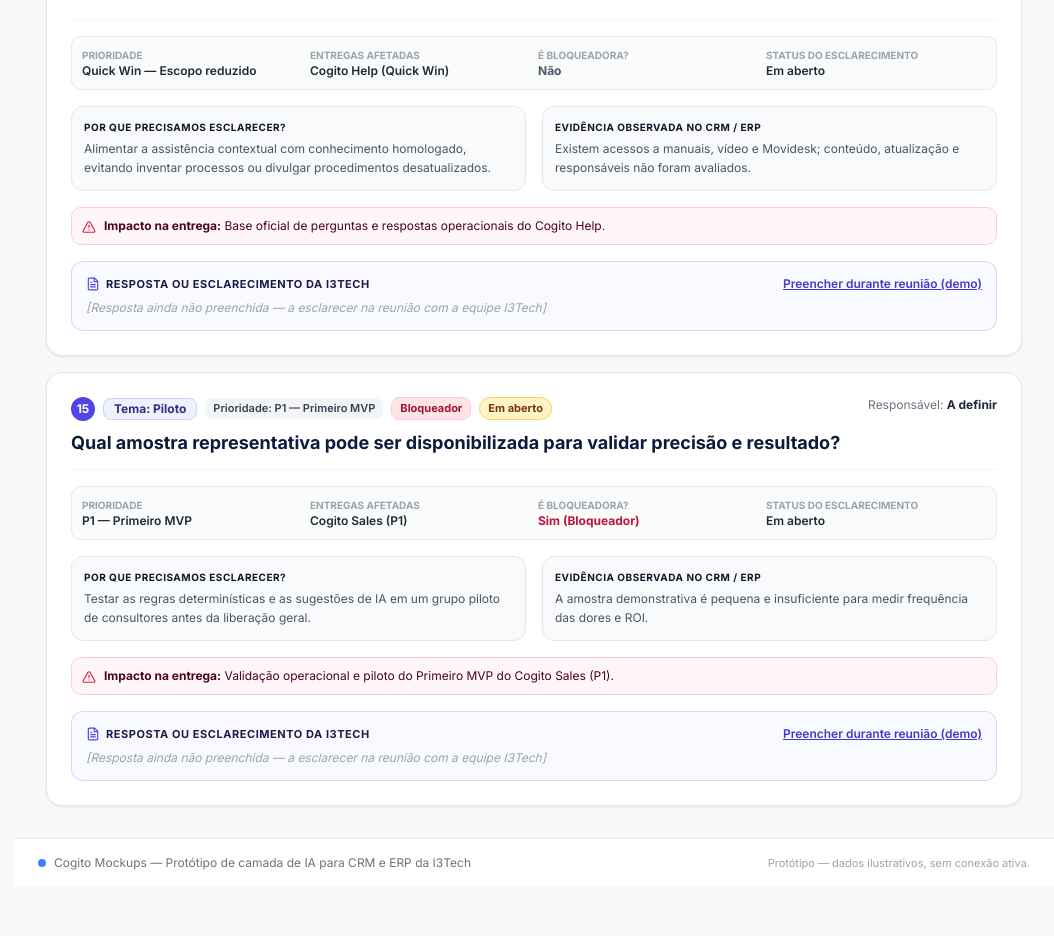
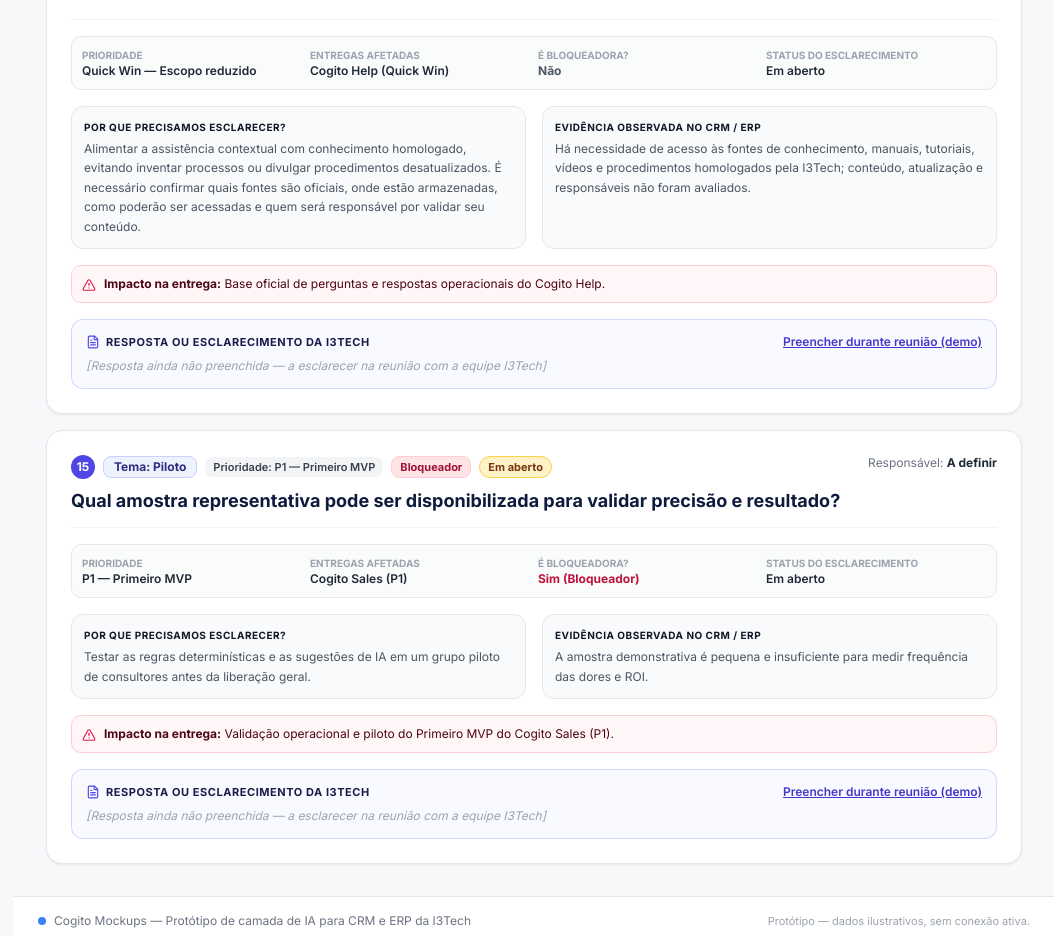
Before and after one commit to figueroaster-dev/cogito-mockups-k9w2c8b2t, a React (Vite) app: page /validacao in a window 1280 px wide. Shown: the part 6920-7856 px from the top of the page, without its empty margins (226-1280 px from the left). Before the commit the page ends 7807 px from the top, so only its background shows below. Built offline with nearby package versions, Linux system fonts and the light colour scheme.

Commit message:
fix(content): substituir mencoes a Movidesk por fontes homologadas a validar (v0.0.18)

```diff
--- a/package.json
+++ b/package.json
@@ -2,7 +2,7 @@
   "name": "skip-react-template",
   "description": "A frontend React Vite TypeScript Shadcn UI template for Skip projects",
   "private": true,
-  "version": "0.0.17",
+  "version": "0.0.18",
   "type": "module",
   "scripts": {
     "start": "vite dev",
--- a/src/lib/pocketbase/schema.json
+++ b/src/lib/pocketbase/schema.json
@@ -1,5 +1,5 @@
 {
-  "generatedAt": "2026-10-26T16:53:00.626Z",
+  "generatedAt": "2026-10-26T16:58:03.507Z",
   "collections": [
     {
       "name": "users",
--- a/src/pages/Index.tsx
+++ b/src/pages/Index.tsx
@@ -70,7 +70,7 @@
       setTimeout(() => navigate('/validacao'), 400)
     } else {
       setAskContextNote(
-        'Contexto considerado: Manuais de apoio e base Movidesk I3Tech (demonstrativo).',
+        'Contexto considerado: Manuais, procedimentos e fontes de conhecimento da I3Tech (a validar).',
       )
       toast.info('Consultando orientações de processos no Cogito Help...')
       setTimeout(() => navigate('/help'), 500)
@@ -88,7 +88,9 @@
       toast.success(`Pergunta selecionada: "${suggestion}"`)
       setTimeout(() => navigate('/sales'), 400)
     } else {
-      setAskContextNote('Contexto considerado: Manuais de Apoio Movidesk (demonstrativo).')
+      setAskContextNote(
+        'Contexto considerado: Manuais, procedimentos e fontes de conhecimento da I3Tech (a validar).',
+      )
       toast.success(`Pergunta selecionada: "${suggestion}"`)
       setTimeout(() => navigate('/help'), 400)
     }
--- a/src/pages/Roadmap.tsx
+++ b/src/pages/Roadmap.tsx
@@ -93,7 +93,7 @@
     resultadoEsperado:
       'Orientação rápida com passos numerados, fonte oficial indicada e transparência sobre regras ainda dependentes de validação.',
     dependencias:
-      'Mapeamento de manuais e artigos de suporte Movidesk existentes e alinhamento de processos padrão.',
+      'Mapeamento de conteúdos de suporte, manuais e procedimentos existentes na I3Tech e alinhamento de processos padrão (as fontes oficiais e o conteúdo que poderá ser utilizado pelo Cogito ainda precisam ser validados com a I3Tech).',
     metricaSucesso:
       'Queda em chamados de suporte interno para dúvidas básicas de navegação e preenchimento.',
     papelAutomacaoIA:
--- a/src/pages/Validacao.tsx
+++ b/src/pages/Validacao.tsx
@@ -275,9 +275,9 @@
     pergunta:
       'Quais manuais e conteúdos oficiais podem alimentar o Help e quem os mantém atualizados?',
     porQuePrecisamosEsclarecer:
-      'Alimentar a assistência contextual com conhecimento homologado, evitando inventar processos ou divulgar procedimentos desatualizados.',
+      'Alimentar a assistência contextual com conhecimento homologado, evitando inventar processos ou divulgar procedimentos desatualizados. É necessário confirmar quais fontes são oficiais, onde estão armazenadas, como poderão ser acessadas e quem será responsável por validar seu conteúdo.',
     evidenciaObservada:
-      'Existem acessos a manuais, vídeo e Movidesk; conteúdo, atualização e responsáveis não foram avaliados.',
+      'Há necessidade de acesso às fontes de conhecimento, manuais, tutoriais, vídeos e procedimentos homologados pela I3Tech; conteúdo, atualização e responsáveis não foram avaliados.',
     resposta: '',
     responsavel: 'A definir',
     status: 'Em aberto',
```
Also changed, not shown: .skip.config.json.
